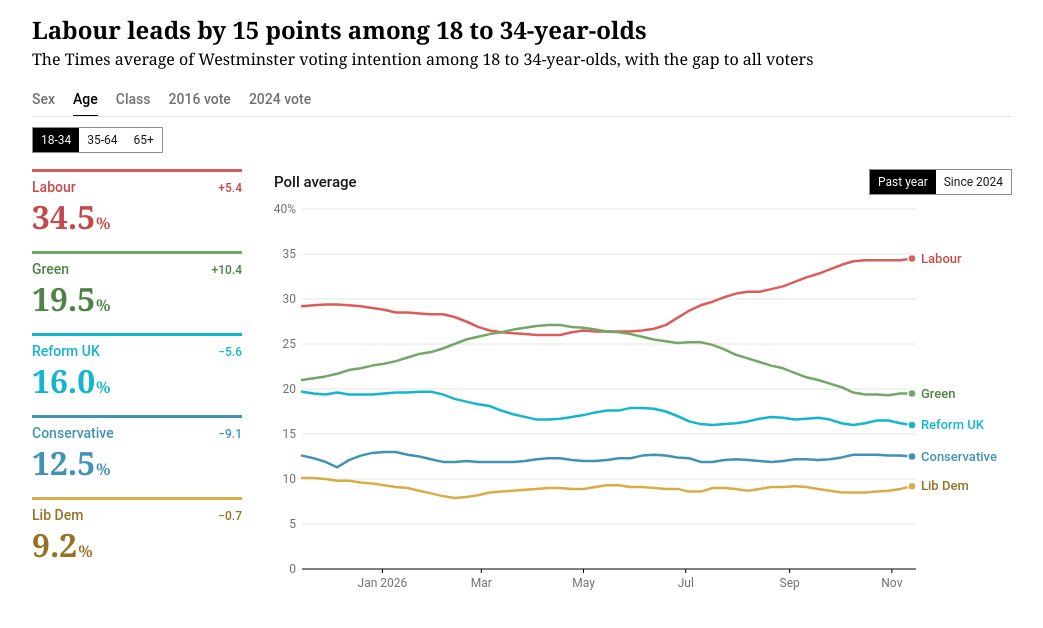
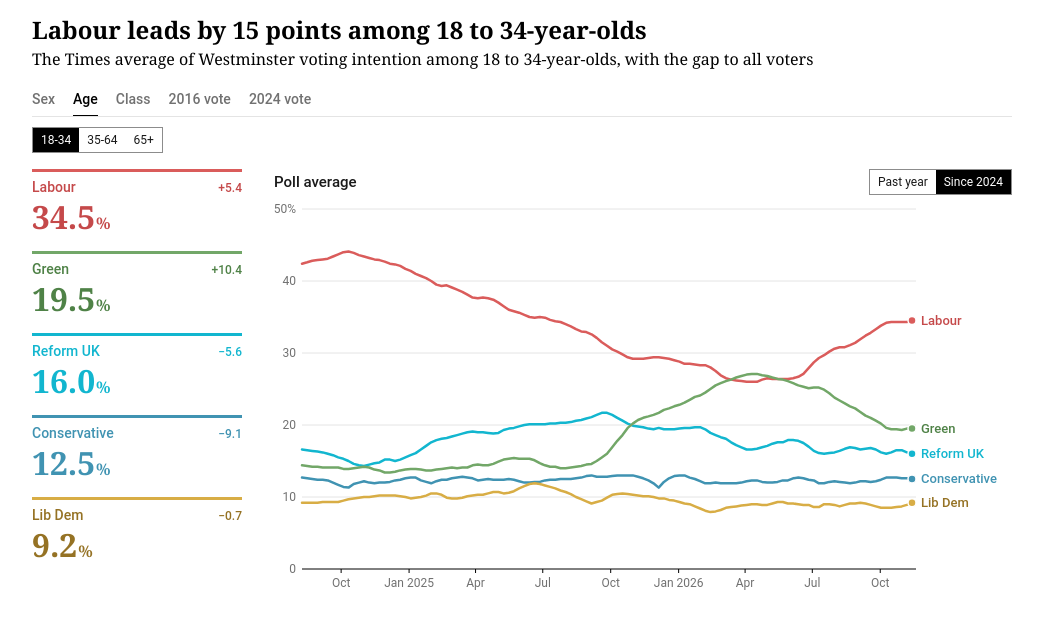
Before and after one commit to times/times-poll-tracker, a plain HTML site: page widget/demographics.html in a window 1280 px wide. Shown: the whole page, without its empty margins (118-1161 px from the left). Drawn offline with Linux system fonts and the light colour scheme; a web font is replaced by a local one.

Commit message:
Demographics widget: open on "Since 2024"
Co-Authored-By: Claude Opus 5.5 <noreply@anthropic.com>

```diff
--- a/widget/demographics.html
+++ b/widget/demographics.html
@@ -109,8 +109,8 @@
       <div class="tt-bar">
         <p class="tt-label">Poll average</p>
         <div class="tt-toggle" role="group" aria-label="Chart period" data-tt="period">
-          <button type="button" data-range="365" aria-pressed="true">Past year</button>
-          <button type="button" data-range="all" aria-pressed="false" title="Since the July 2024 general election">Since 2024</button>
+          <button type="button" data-range="365" aria-pressed="false">Past year</button>
+          <button type="button" data-range="all" aria-pressed="true" title="Since the July 2024 general election">Since 2024</button>
         </div>
       </div>
       <div class="tt-chart" data-tt="chart"><div class="tt-tip" data-tt="tip"></div></div>
@@ -132,7 +132,7 @@
   var SING = { LAB: true, REF: true };
   var VOTE = { LAB: 'Labour', CON: 'Conservative', REF: 'Reform', LD: 'Lib Dem', GRN: 'Green' };
   var WIDE = 680, NARROW = 560;   // container widths (px)
-  var D, cat = 'Age', pick = {}, range = '365', lastW = 0;
+  var D, cat = 'Age', pick = {}, range = 'all', lastW = 0;
 
   function pd(s) { var p = s.split('-'); return new Date(Date.UTC(+p[0], +p[1] - 1, +p[2])); }
   function fdate(s, yr) { var d = pd(s); return d.getUTCDate() + ' ' + MONTHS[d.getUTCMonth()] + (yr ? ' ' + d.getUTCFullYear() : ''); }
```
Also changed, not shown: widget/demographics_block.html (+3 -3 lines).
